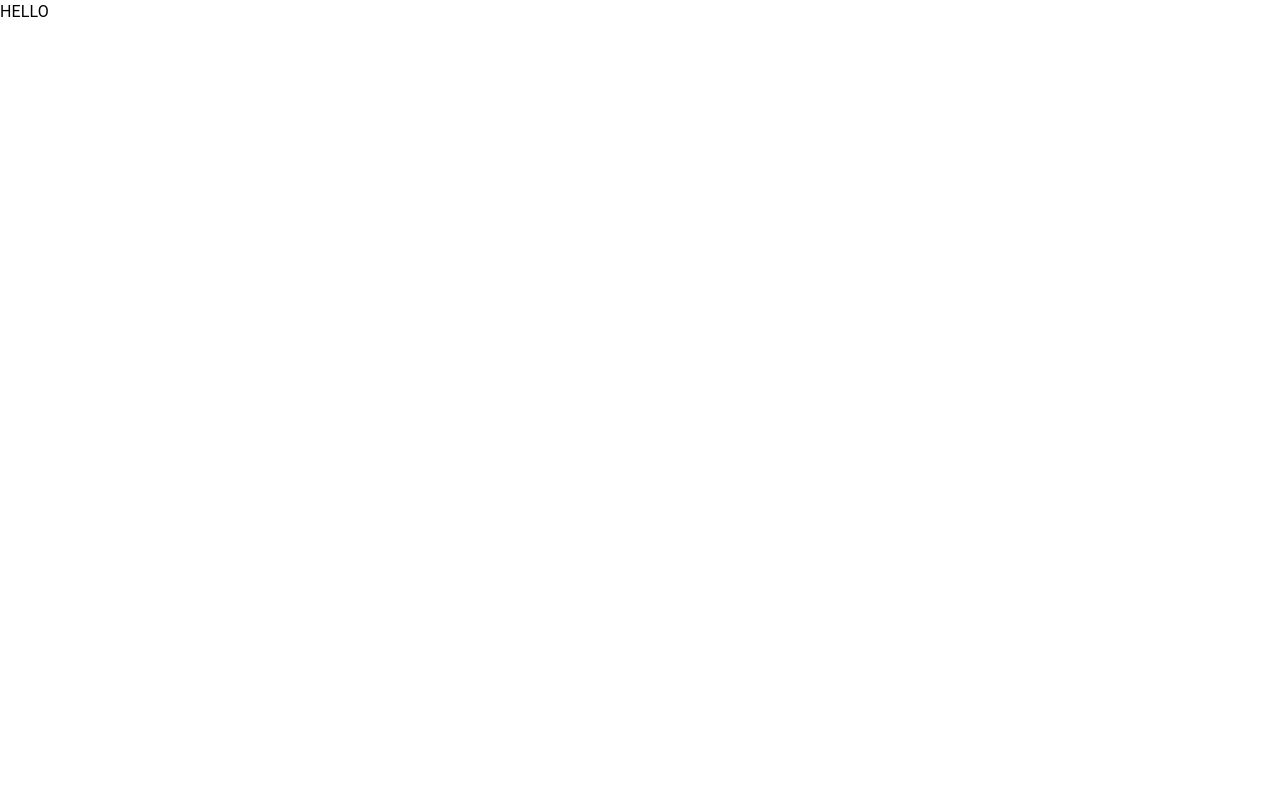
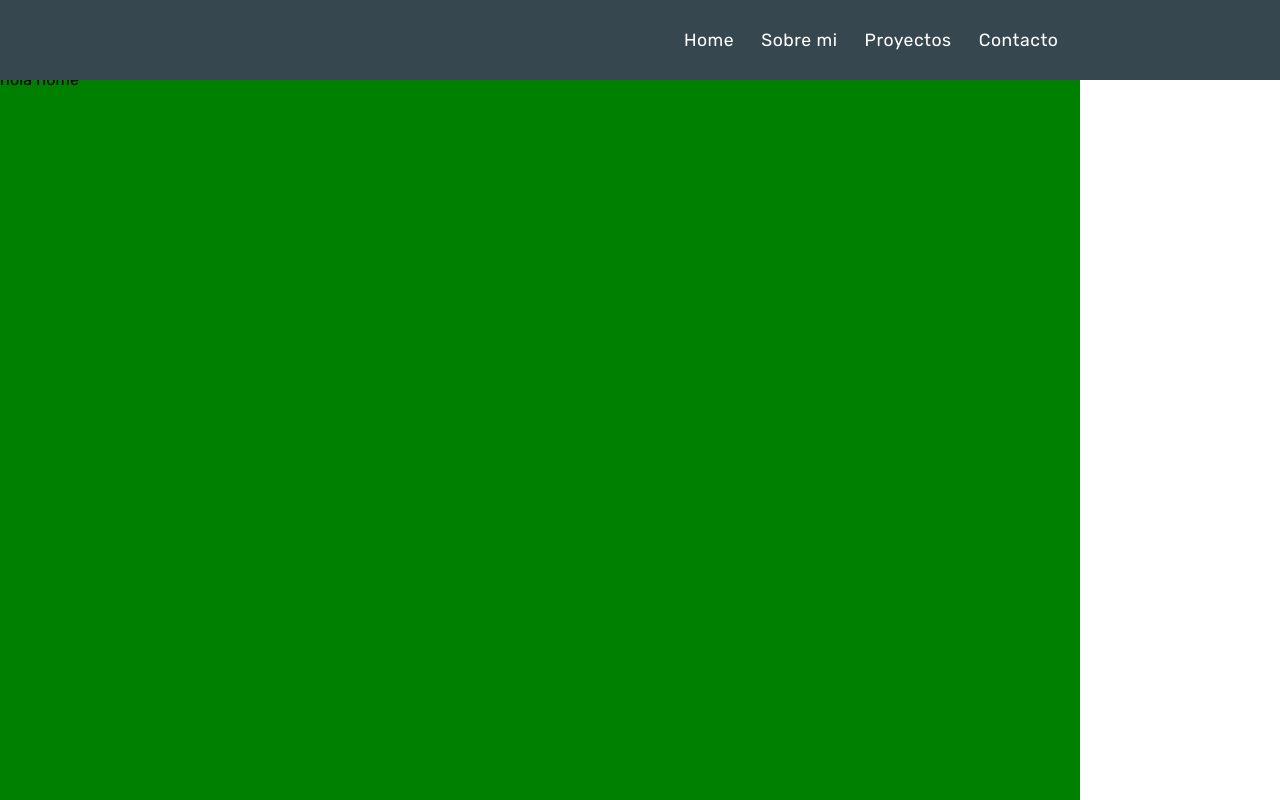
Before and after one commit to eli-beg/portfolioEli, a React (Create React App) app: page / in a window 1280 px wide. Shown: the top 800 px of the page. Built offline with nearby package versions, Linux system fonts and the light colour scheme.

Commit message:
Create Header navbar and burguer menu

```diff
--- a/package.json
+++ b/package.json
@@ -5,6 +5,7 @@
   "dependencies": {
     "@emotion/react": "^11.10.5",
     "@emotion/styled": "^11.10.5",
+    "@mui/icons-material": "^5.11.0",
     "@mui/material": "^5.11.2",
     "@testing-library/jest-dom": "^5.16.5",
     "@testing-library/react": "^13.4.0",
--- a/public/index.html
+++ b/public/index.html
@@ -15,6 +15,12 @@
       user's mobile device or desktop. See https://developers.google.com/web/fundamentals/web-app-manifest/
     -->
     <link rel="manifest" href="%PUBLIC_URL%/manifest.json" />
+    <link rel="preconnect" href="https://fonts.googleapis.com" />
+    <link rel="preconnect" href="https://fonts.gstatic.com" crossorigin />
+    <link
+      href="https://fonts.googleapis.com/css2?family=Rubik:wght@400;600&display=swap"
+      rel="stylesheet"
+    />
     <!--
       Notice the use of %PUBLIC_URL% in the tags above.
       It will be replaced with the URL of the `public` folder during the build.
--- /dev/null
+++ b/src/components/Header/BurguerMenu.jsx
@@ -0,0 +1,88 @@
+import React from "react";
+import { Box, IconButton, Button } from "@mui/material";
+import HamburgerIcon from "@mui/icons-material/Menu";
+import CloseIcon from "@mui/icons-material/Close";
+
+const BurgerMenu = (props) => {
+  const {
+    menu,
+    handleOpenMenuMobile,
+    handleCloseMenuMobile,
+    menuIsOpen,
+    MenuIcon = null,
+  } = props;
+
+  return (
+    <Box sx={style.containerMenu}>
+      {MenuIcon || (
+        <IconButton
+          onClick={handleOpenMenuMobile}
+          sx={{ display: menuIsOpen ? "none" : "flex" }}
+        >
+          <HamburgerIcon sx={{ color: "white", zIndex: 2300 }} />
+        </IconButton>
+      )}
+
+      <Box
+        backgroundColor={menuIsOpen ? "white" : "none"}
+        sx={style.containerMenuOpen}
+      >
+        {menuIsOpen && (
+          <Box>
+            <IconButton
+              onClick={() => handleCloseMenuMobile()}
+              sx={style.containerCloseIcon}
+            >
+              <CloseIcon />
+            </IconButton>
+
+            {menu.map((page) => (
+              <Button
+                key={page.id}
+                // onClick={(e) => handleOpenMenu(e, page.id)}
+                sx={{
+                  my: 2,
+                  mx: { md: 0.5, lg: 0.7 },
+                  display: "block",
+                  color: "black",
+                  fontSize: { lg: "1.1rem" },
+                  textTransform: "none",
+                  borderRadius: "20px",
+                }}
+              >
+                {page.text}
+              </Button>
+            ))}
+          </Box>
+        )}
+      </Box>
+    </Box>
+  );
+};
+
+export default BurgerMenu;
+
+const style = {
+  containerMenu: {
+    display: { xs: "flex", md: "none" },
+  },
+  containerMenuOpen: {
+    width: "100%",
+    height: "500px",
+    position: "fixed",
+    top: 0,
+    left: 0,
+    zIndex: 2000,
+    display: "flex",
+    justifyContent: "center",
+    alignItems: "center",
+    flexDirection: "column",
+    transition: ".5s ease-in-out",
+  },
+  containerCloseIcon: {
+    position: "absolute",
+    top: 10,
+    left: 15,
+    color: "black",
+  },
+};
--- /dev/null
+++ b/src/components/Header/Header.jsx
@@ -0,0 +1,55 @@
+import React from "react";
+import { AppBar, Container, Toolbar, useScrollTrigger } from "@mui/material";
+import Navbar from "./Navbar";
+import BurgerMenu from "./BurguerMenu";
+
+const Header = ({
+  props,
+  menu,
+  handleCloseMenuMobile,
+  handleOpenMenuMobile,
+  menuIsOpen,
+  navigate,
+  setActiveButton,
+  activeButton,
+}) => {
+  const trigger = useScrollTrigger();
+
+  return (
+    <AppBar
+      sx={{
+        position: "fixed",
+        backgroundColor: trigger ? "#eceff1" : "#37474f",
+        transition: ".5s ease-in-out",
+        zIndex: 1300,
+        boxShadow: "none",
+        height: "80px",
+        display: "flex",
+        flexDirection: "row",
+        alignItems: "center",
+      }}
+    >
+      <Container maxWidth="xl">
+        <Toolbar>
+          <BurgerMenu
+            menu={menu}
+            handleCloseMenuMobile={handleCloseMenuMobile}
+            handleOpenMenuMobile={handleOpenMenuMobile}
+            menuIsOpen={menuIsOpen}
+            navigate={navigate}
+          />
+
+          <Navbar
+            menu={menu}
+            navigate={navigate}
+            activeButton={activeButton}
+            setActiveButton={setActiveButton}
+            trigger={trigger}
+          />
+        </Toolbar>
+      </Container>
+    </AppBar>
+  );
+};
+
+export default Header;
--- /dev/null
+++ b/src/components/Header/HeaderContainer.jsx
@@ -0,0 +1,49 @@
+import React, { useState } from "react";
+import { useNavigate } from "react-router-dom";
+import Header from "./Header";
+
+const HeaderContainer = () => {
+  const [menuIsOpen, setMenuIsOpen] = useState(false);
+  const [activeButton, setActiveButton] = useState(false);
+
+  const navigate = useNavigate();
+
+  const menu = [
+    {
+      id: 1,
+      text: "Home",
+    },
+    {
+      id: 2,
+      text: "Sobre mi",
+    },
+    {
+      id: 3,
+      text: "Proyectos",
+    },
+    {
+      id: 4,
+      text: "Contacto",
+    },
+  ];
+  const handleOpenMenuMobile = () => {
+    setMenuIsOpen(true);
+  };
+
+  const handleCloseMenuMobile = () => {
+    setMenuIsOpen(false);
+  };
+
+  return (
+    <Header
+      menu={menu}
+      handleOpenMenuMobile={handleOpenMenuMobile}
+      handleCloseMenuMobile={handleCloseMenuMobile}
+      menuIsOpen={menuIsOpen}
+      navigate={navigate}
+      activeButton={activeButton}
+      setActiveButton={setActiveButton}
+    />
+  );
+};
+export default HeaderContainer;
--- /dev/null
+++ b/src/components/Header/Navbar.jsx
@@ -0,0 +1,42 @@
+import React from "react";
+import { Box, Button } from "@mui/material";
+
+const Navbar = ({ menu, navigate, activeButton, setActiveButton, trigger }) => {
+  const handleOpenMenu = (e, id) => {
+    setActiveButton(id);
+  };
+
+  return (
+    <Box sx={style.containerNavbar}>
+      {menu &&
+        menu.map((page) => (
+          <Button
+            key={page.id}
+            onClick={(e) => handleOpenMenu(e, page.id)}
+            sx={{
+              my: 2,
+              mx: { md: 0.5, lg: 0.7 },
+              display: "block",
+              color: trigger ? "black" : "white",
+              fontSize: { lg: "1.1rem" },
+              backgroundColor: activeButton === page.id ? "#37474f" : null,
+              textTransform: "none",
+              borderRadius: "20px",
+            }}
+          >
+            {page.text}
+          </Button>
+        ))}
+    </Box>
+  );
+};
+export default Navbar;
+
+const style = {
+  containerNavbar: {
+    mx: 20,
+    display: { xs: "none", md: "flex" },
+    flexGrow: 1,
+    justifyContent: "right",
+  },
+};
--- a/src/index.js
+++ b/src/index.js
@@ -4,11 +4,15 @@ import "./index.css";
 import reportWebVitals from "./reportWebVitals";
 import { RouterProvider } from "react-router-dom";
 import { router } from "./routes";
+import { ThemeProvider } from "@mui/material";
+import theme from "./styles/theme";
 
 const root = ReactDOM.createRoot(document.getElementById("root"));
 root.render(
   <React.StrictMode>
-    <RouterProvider router={router} />
+    <ThemeProvider theme={theme}>
+      <RouterProvider router={router} />
+    </ThemeProvider>
   </React.StrictMode>
 );
 
--- /dev/null
+++ b/src/pages/HomeContainer.jsx
@@ -0,0 +1,12 @@
+import React from "react";
+import { Box, Typography } from "@mui/material";
+
+const HomeContainer = () => {
+  return (
+    <Box width="1080px" height="1080px" sx={{ backgroundColor: "green" }}>
+      <Typography>hola home</Typography>
+    </Box>
+  );
+};
+
+export default HomeContainer;
--- a/src/pages/MainLayout.jsx
+++ b/src/pages/MainLayout.jsx
@@ -1,9 +1,11 @@
 import React from "react";
-import { Grid, Typography } from "@mui/material";
+import { Grid } from "@mui/material";
+import { Outlet } from "react-router-dom";
+import HeaderContainer from "../components/Header/HeaderContainer";
 
 const MainLayout = () => (
   <Grid container display="flex" flexDirection="row" wrap="wrap">
-    {/* <Grid item width="100%">
+    <Grid item width="100%">
       <HeaderContainer />
     </Grid>
     <Grid
@@ -16,10 +18,6 @@ const MainLayout = () => (
     >
       <Outlet />
     </Grid>
-    <Grid item width="100%">
-      <FooterContainer />
-    </Grid> */}
-    <Typography>HELLO</Typography>
   </Grid>
 );
 
--- /dev/null
+++ b/src/styles/theme.js
@@ -0,0 +1,23 @@
+import { createTheme } from "@mui/material/styles";
+
+const theme = createTheme({
+  components: {
+    MuiButton: {
+      styleOverrides: {
+        root: {
+          borderRadius: "30px",
+          fontFamily: "Rubik",
+        },
+      },
+    },
+    MuiTypography: {
+      styleOverrides: {
+        root: {
+          fontFamily: "Rubik",
+        },
+      },
+    },
+  },
+});
+
+export default theme;
```
Also changed, not shown: src/routes/index.jsx (+7 -7 lines), 1 other file (tests, documents, lock files or other folders).
